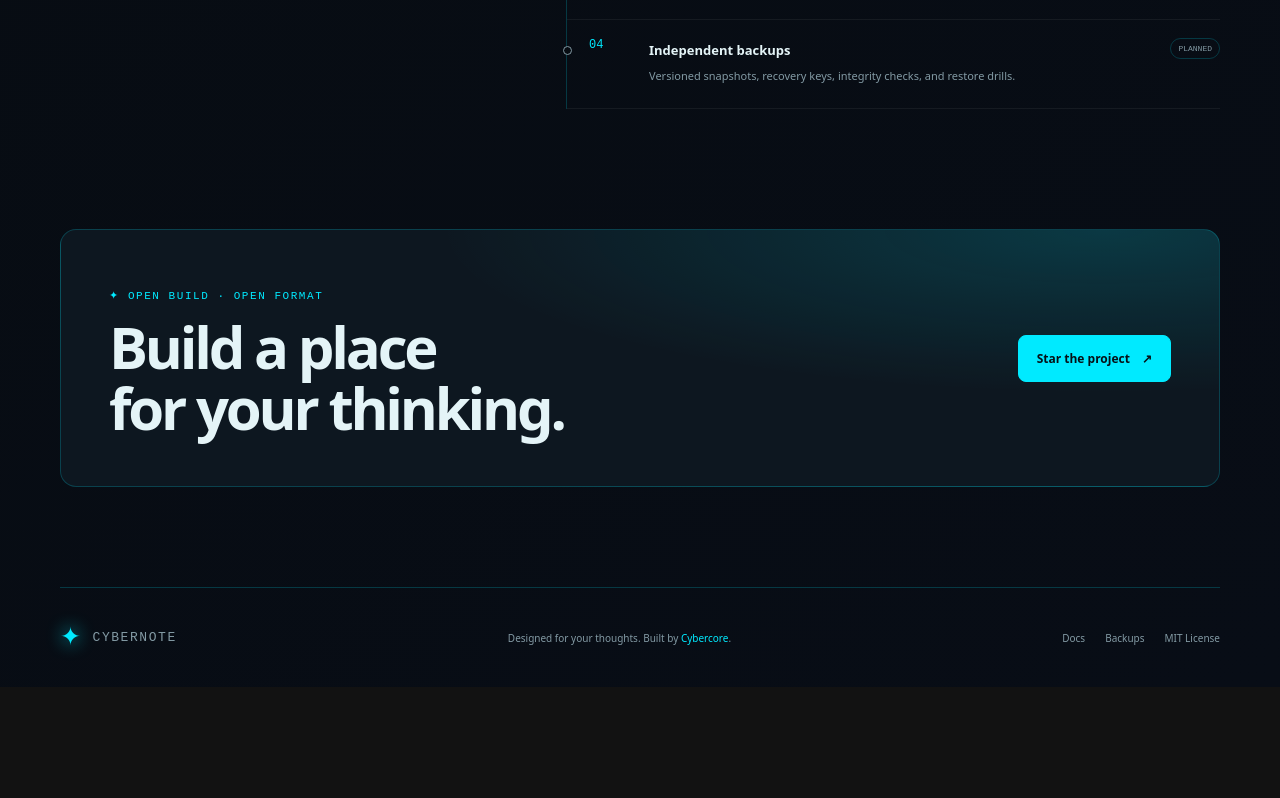
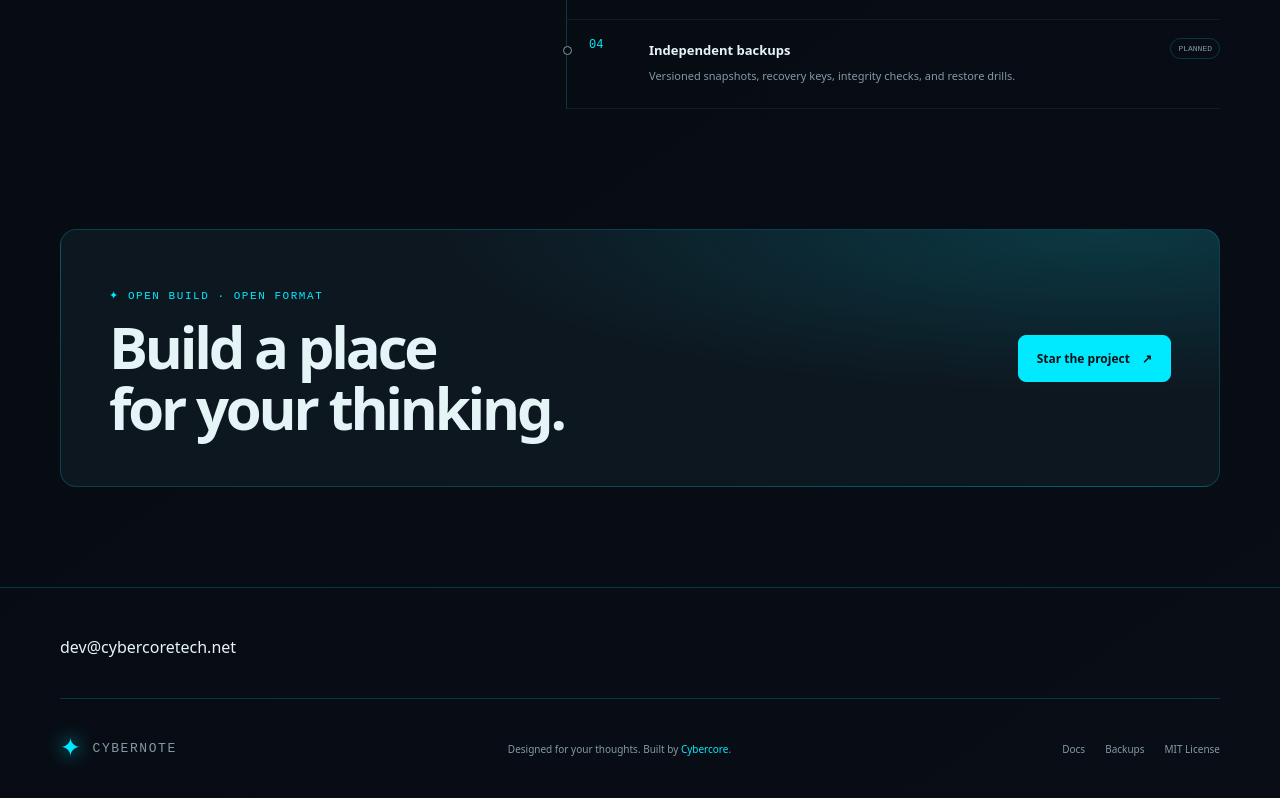
Before and after one commit to cybercoretech/cybernote, a plain HTML site: page docs/index.html in a window 1280 px wide. Shown: the part 2512-3310 px from the top of the page. Before the commit the page ends 3199 px from the top, so only its background shows below. Drawn offline with Linux system fonts and the light colour scheme.

Commit message:
Add shared Cybercore footer

```diff
--- a/docs/index.html
+++ b/docs/index.html
@@ -45,10 +45,14 @@
     <section class="section wrap roadmap" id="roadmap"><div class="section-title"><p class="eyebrow">THE BUILD SEQUENCE</p><h2>One solid layer<br>at a time.</h2></div><div class="timeline"><article class="milestone done"><span class="step">01</span><div><b>Rust TUI + local core</b><p>Markdown vault, FTS search, tags, backlinks, attachments, recovery history.</p></div><span class="state">IN BUILD</span></article><article class="milestone"><span class="step">02</span><div><b>Android offline app</b><p>Native Kotlin interface, shared core, quick capture, and offline edits.</p></div><span class="state">NEXT</span></article><article class="milestone"><span class="step">03</span><div><b>Encrypted sync</b><p>WebDAV, S3-compatible destinations, and optional Tailscale self-hosting.</p></div><span class="state">PLANNED</span></article><article class="milestone"><span class="step">04</span><div><b>Independent backups</b><p>Versioned snapshots, recovery keys, integrity checks, and restore drills.</p></div><span class="state">PLANNED</span></article></div></section>
     <section class="cta wrap"><div><p class="eyebrow">✦ OPEN BUILD · OPEN FORMAT</p><h2>Build a place<br>for your thinking.</h2></div><a class="button primary" href="https://github.com/cybercoretech/cybernote">Star the project <span>↗</span></a></section>
   </main>
+  <section class="contact-band" aria-label="Contact Cybercore Tech" style="position:relative;z-index:1;padding:3rem 0 2.5rem;border-top:1px solid var(--line,#32303e)">
+    <div style="width:min(1160px,calc(100% - 44px));margin-inline:auto"><cybercore-contact><a href="mailto:dev@cybercoretech.net">dev@cybercoretech.net</a></cybercore-contact></div>
+  </section>
   <footer class="wrap footer"><a class="brand" href="#top"><span class="brand-mark">✦</span> CYBERNOTE</a><p>Designed for your thoughts. Built by <a href="https://github.com/cybercoretech">Cybercore</a>.</p><div><a href="ARCHITECTURE.md">Docs</a><a href="BACKUPS.md">Backups</a><a href="https://github.com/cybercoretech/cybernote/blob/main/LICENSE">MIT License</a></div></footer>
   <dialog id="theme-dialog" class="modal"><form method="dialog"><button class="modal-close" aria-label="Close">×</button><p class="eyebrow">🎨 CYBERCORE THEME CHOOSER</p><h2>Set your frequency.</h2><p class="modal-copy">Your palette follows you across the Cybernote experience.</p><div class="theme-options"><button class="theme-option" data-theme-choice="cyan"><i></i><b>Neon Cyan</b><small>Electric · signature</small></button><button class="theme-option" data-theme-choice="plasma"><i></i><b>Plasma</b><small>Violet · ion teal</small></button><button class="theme-option" data-theme-choice="ember"><i></i><b>Ember</b><small>Heat · magenta</small></button><button class="theme-option" data-theme-choice="bio"><i></i><b>Biohazard</b><small>Acid · bio teal</small></button></div><p class="modal-hint">Palette saved on this device · does not touch your vault.</p></form></dialog>
   <dialog id="quickstart-dialog" class="modal quick-modal"><form method="dialog"><button class="modal-close" aria-label="Close">×</button><p class="eyebrow">⌘ QUICK START</p><h2>Launch your local vault.</h2><p>With Rust installed, run Cybernote from the project checkout:</p><pre><code>cargo run -p cybernote-tui -- ~/Documents/Cybernote</code></pre><p class="modal-hint">Set <code>EDITOR</code> to your favorite editor. Your Markdown stays in the vault folder.</p><a class="button primary" href="https://github.com/cybercoretech/cybernote">Open repository ↗</a></form></dialog>
   <div class="toast" id="toast" role="status" aria-live="polite"></div>
   <script src="site.js"></script>
+  <script type="module" src="https://cybercoretech.github.io/kit/contact.js"></script>
 </body>
 </html>
```
